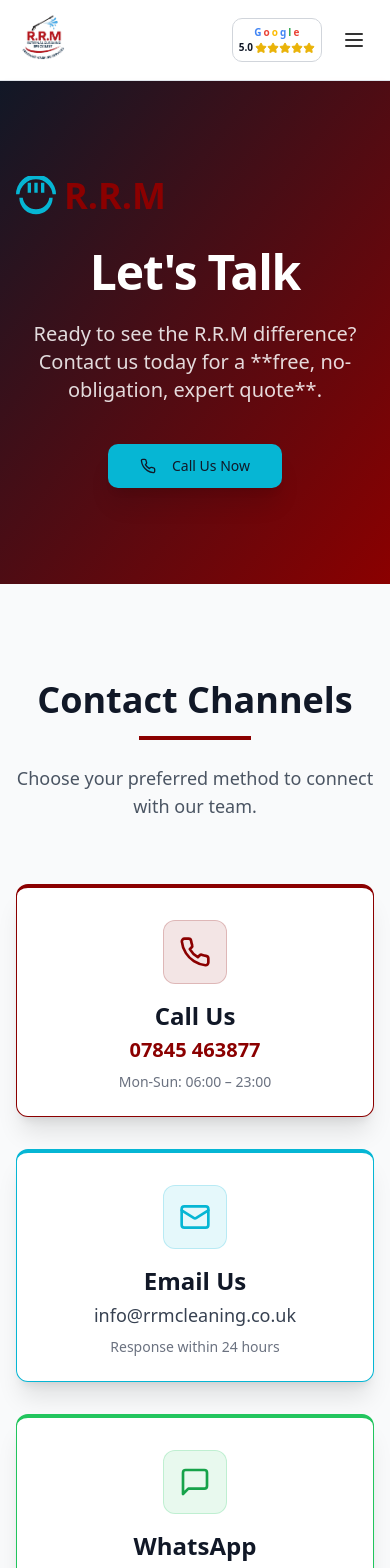
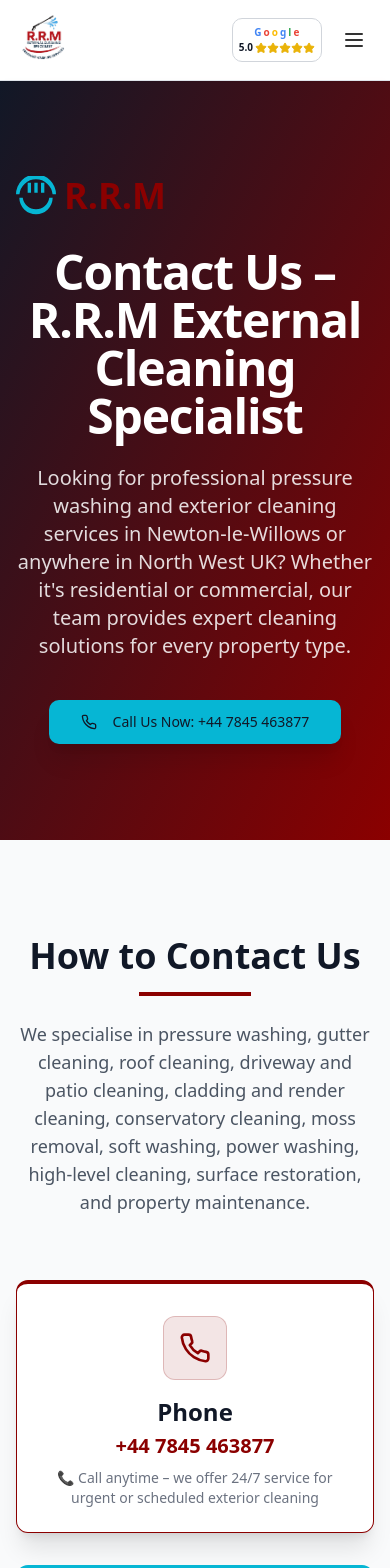
Before and after one commit to AizaNadeem012/RRM, a React (Vite) app: page /contact in a window 390 px wide. Shown: the top 1568 px of the page. Built offline with nearby package versions, Linux system fonts and the light colour scheme.

Commit message:
Update Contact.tsx

```diff
--- a/src/pages/Contact.tsx
+++ b/src/pages/Contact.tsx
@@ -13,7 +13,6 @@ import {
   AccordionItem,
   AccordionTrigger,
 } from "@/components/ui/accordion";
-<link rel="canonical" href="https://www.cflmobilehomeservices.us/contact" />
 import RRMLogo from "@/components/ui/logo";
 
 const Contact = () => {
@@ -37,36 +36,36 @@ const Contact = () => {
 
   const faqs = [
     {
-      question: "How much do your services cost?",
-      answer: "Our prices vary depending on the size and type of job. We offer free, no-obligation quotes. Contact us with details of your project and we'll provide a competitive price tailored to your needs."
+      question: "What properties do you clean?",
+      answer: "We clean residential homes, commercial buildings, offices, warehouses, schools, shops, patios, driveways, conservatories, and all types of properties across North West UK."
     },
     {
-      question: "Do you provide free quotes?",
-      answer: "Yes! All our quotes are completely free with no obligation. We'll visit your property, assess the work required, and provide a detailed written quote."
+      question: "Are your cleaning methods safe?",
+      answer: "Yes. We use soft washing for delicate surfaces and eco-friendly biodegradable detergents that are safe for your family, pets, and the environment."
     },
     {
-      question: "Are you insured?",
-      answer: "Absolutely. We carry full public liability insurance up to £10 million, and all our staff are fully trained and certified. You can have complete peace of mind when we work on your property."
+      question: "How often should properties be cleaned?",
+      answer: "Typically annually, depending on exposure and property type. We can recommend a maintenance schedule based on your specific needs."
     },
     {
-      question: "What areas do you cover?",
-      answer: "We cover all of North West UK including Warrington, Liverpool, Manchester, Wigan, St Helens, Widnes, and surrounding areas. Check our Service Areas page for the complete list."
+      question: "Do you handle urgent requests?",
+      answer: "Yes, we offer 24/7 emergency cleaning across Newton-le-Willows & North West UK for urgent cleaning needs."
     },
     {
-      question: "How long does a typical job take?",
-      answer: "This depends on the service and property size. A standard driveway might take 2-4 hours, while larger projects like complete house exteriors could take a full day. We'll give you an accurate time estimate with your quote."
+      question: "How can I get a quote?",
+      answer: "Call +44 7845 463877, email info@rrmexternalcleaningspecialist.co.uk, or use our online contact form. We provide free, detailed quotes."
     },
     {
-      question: "Do I need to be home during the cleaning?",
-      answer: "Not necessarily. Many of our customers prefer to be out while we work. As long as we have access to water and the areas to be cleaned, we can complete the work in your absence."
+      question: "Do you cover all towns in North West UK?",
+      answer: "Yes, including Newton-le-Willows, Liverpool, Manchester, Warrington, Widnes, St Helens, Wigan, Skelmersdale, and all surrounding areas."
     },
     {
       question: "What payment methods do you accept?",
       answer: "We accept cash, bank transfer, and all major credit/debit cards. Payment is due upon completion of the work unless alternative arrangements have been agreed."
     },
     {
-      question: "Do you offer regular maintenance packages?",
-      answer: "Yes! We offer discounted rates for customers who book regular cleaning services. This is particularly popular for gutter cleaning, commercial properties, and conservatories."
+      question: "Are you insured?",
+      answer: "Absolutely. We carry full public liability insurance and all our staff are fully trained and certified. You can have complete peace of mind when we work on your property."
     },
     {
       question: "What if I'm not satisfied with the work?",
@@ -92,31 +91,31 @@ const Contact = () => {
                 <RRMLogo size="xl" />
               </div>
               <h1 className="text-5xl md:text-6xl lg:text-7xl font-extrabold mb-6 tracking-tight">
-                Let's Talk
+                Contact Us – R.R.M External Cleaning Specialist
               </h1>
               <p className="text-xl md:text-2xl mb-10 opacity-85 max-w-4xl mx-auto font-light">
-                Ready to see the R.R.M difference? Contact us today for a **free, no-obligation, expert quote**.
+                Looking for professional pressure washing and exterior cleaning services in Newton-le-Willows or anywhere in North West UK? Whether it's residential or commercial, our team provides expert cleaning solutions for every property type.
               </p>
               <Button asChild size="lg" className="bg-accent hover:bg-accent/90 shadow-xl text-gray-900">
-                <a href="tel:07845463877">
+                <a href="tel:+447845463877">
                     <Phone className="mr-2 h-5 w-5" />
-                    Call Us Now
+                    Call Us Now: +44 7845 463877
                 </a>
               </Button>
             </div>
           </div>
         </section>
 
-        {/* Section 2: Contact Methods - Elevated Cards */}
+        {/* Section 2: How to Contact Us */}
         <section className="py-24 bg-gray-50">
           <div className="container mx-auto px-4">
             <div className="text-center mb-16">
               <h2 className="text-4xl md:text-5xl font-bold mb-4 text-gray-900">
-                Contact Channels
+                How to Contact Us
               </h2>
               <div className="w-28 h-1 bg-primary mx-auto mb-6"></div>
               <p className="text-lg text-gray-600 max-w-3xl mx-auto">
-                Choose your preferred method to connect with our team.
+                We specialise in pressure washing, gutter cleaning, roof cleaning, driveway and patio cleaning, cladding and render cleaning, conservatory cleaning, moss removal, soft washing, power washing, high-level cleaning, surface restoration, and property maintenance.
               </p>
             </div>
 
@@ -127,11 +126,11 @@ const Contact = () => {
                   <div className="w-16 h-16 bg-primary/10 rounded-xl flex items-center justify-center mx-auto mb-4 border border-primary/20">
                     <Phone className="h-8 w-8 text-primary" />
                   </div>
-                  <h3 className="text-2xl font-bold mb-1 text-gray-900">Call Us</h3>
-                  <a href="tel:07845463877" className="text-xl font-semibold text-primary hover:text-primary/80 transition-colors block">
-                    07845 463877
+                  <h3 className="text-2xl font-bold mb-1 text-gray-900">Phone</h3>
+                  <a href="tel:+447845463877" className="text-xl font-semibold text-primary hover:text-primary/80 transition-colors block">
+                    +44 7845 463877
                   </a>
-                  <p className="text-sm text-gray-500 mt-2">Mon-Sun: 06:00 – 23:00</p>
+                  <p className="text-sm text-gray-500 mt-2">📞 Call anytime – we offer 24/7 service for urgent or scheduled exterior cleaning</p>
                 </CardContent>
               </Card>
 
@@ -141,32 +140,32 @@ const Contact = () => {
                   <div className="w-16 h-16 bg-accent/10 rounded-xl flex items-center justify-center mx-auto mb-4 border border-accent/20">
                     <Mail className="h-8 w-8 text-accent" />
                   </div>
-                  <h3 className="text-2xl font-bold mb-1 text-gray-900">Email Us</h3>
-                  <a href="mailto:info@rrmcleaning.co.uk" className="text-lg text-gray-700 hover:text-primary transition-colors break-all block">
-                    info@rrmcleaning.co.uk
+                  <h3 className="text-2xl font-bold mb-1 text-gray-900">Email</h3>
+                  <a href="mailto:info@rrmexternalcleaningspecialist.co.uk" className="text-lg text-gray-700 hover:text-primary transition-colors break-all block">
+                    info@rrmexternalcleaningspecialist.co.uk
                   </a>
-                  <p className="text-sm text-gray-500 mt-2">Response within 24 hours</p>
+                  <p className="text-sm text-gray-500 mt-2">📧 Send inquiries, service requests, or photos for a personalised quote</p>
                 </CardContent>
               </Card>
 
-              {/* WhatsApp Card */}
+              {/* Website Card */}
               <Card className="shadow-xl transition-transform duration-300 hover:scale-[1.02] border-t-4 border-green-500 bg-white">
                 <CardContent className="pt-8 pb-6 text-center">
                   <div className="w-16 h-16 bg-green-500/10 rounded-xl flex items-center justify-center mx-auto mb-4 border border-green-500/20">
-                    <MessageSquare className="h-8 w-8 text-green-600" />
+                    <MapPin className="h-8 w-8 text-green-600" />
                   </div>
-                  <h3 className="text-2xl font-bold mb-1 text-gray-900">WhatsApp</h3>
-                  <a href="https://wa.me/447845463877" className="text-xl font-semibold text-green-600 hover:text-green-700 transition-colors block">
-                    Quick Chat
-                  </a>
-                  <p className="text-sm text-gray-500 mt-2">Instant messaging support</p>
+                  <h3 className="text-2xl font-bold mb-1 text-gray-900">Office Visit</h3>
+                  <p className="text-lg text-gray-700 font-semibold">
+                    9 Noon Court, Newton-le-Willows, UK
+                  </p>
+                  <p className="text-sm text-gray-500 mt-2">📍 By appointment for consultations, quotes, or detailed cleaning plans</p>
                 </CardContent>
               </Card>
             </div>
           </div>
         </section>
 
-        {/* Section 3: Contact Form & Location Map */}
+        {/* Section 3: Request a Free Quote Form & Video */}
         <section className="py-24 bg-white">
           <div className="container mx-auto px-4">
             <div className="grid lg:grid-cols-2 gap-16 max-w-7xl mx-auto">
@@ -175,11 +174,11 @@ const Contact = () => {
               <div>
                 <div className="text-center mb-10 lg:text-left">
                     <h2 className="text-4xl md:text-5xl font-bold mb-4 text-gray-900">
-                    Request Your Free Quote
+                    Request a Free Quote
                     </h2>
                     <div className="w-28 h-1 bg-accent mx-auto mb-6 lg:mx-0"></div>
                     <p className="text-lg text-gray-600">
-                    Tell us about your property and the service you need. We'll provide a transparent estimate quickly.
+                    We provide detailed, transparent, and fast quotations for all exterior cleaning services. Share your property details, type of cleaning, and preferred schedule, and our team will prepare a tailored plan.
                     </p>
                 </div>
 
@@ -224,7 +223,7 @@ const Contact = () => {
                         <Textarea
                           required
                           rows={4}
-                          placeholder="Tell us about your project details (e.g., size of driveway, building type) *"
+                          placeholder="Tell us about your project details (e.g., size of driveway, building type, preferred schedule) *"
                           value={formData.message}
                           onChange={(e) => setFormData({ ...formData, message: e.target.value })}
                           className="border-gray-300 focus:border-primary"
@@ -239,17 +238,30 @@ const Contact = () => {
                 </Card>
               </div>
 
-              {/* Location Map Placeholder */}
-              <div className="hidden lg:block">
+              {/* Video Showcase */}
+              <div>
+                <div className="text-center mb-10 lg:text-left">
+                    <h2 className="text-4xl md:text-5xl font-bold mb-4 text-gray-900">
+                    See Our Work in Action
+                    </h2>
+                    <div className="w-28 h-1 bg-primary mx-auto mb-6 lg:mx-0"></div>
+                    <p className="text-lg text-gray-600">
+                    Watch our professional cleaning services transforming properties across the North West UK.
+                    </p>
+                </div>
                 <Card className="shadow-2xl border-0 h-full">
-                    <CardHeader className="text-center pt-6 pb-2">
-                        <CardTitle className="text-2xl text-gray-900">Our Base Location</CardTitle>
-                        <CardDescription>Newton-le-Willows, UK</CardDescription>
-                    </CardHeader>
                     <CardContent className="p-0">
-                        {/* This placeholder represents where a Google Map iframe/component would go */}
-                        <div className="aspect-video bg-gray-200 rounded-b-lg flex items-center justify-center text-gray-500 border-t border-gray-300">
-                            [Interactive Map Placeholder Here] 🗺️
+                        <div className="aspect-video bg-gray-900 rounded-lg overflow-hidden">
+                            <iframe
+                              width="100%"
+                              height="100%"
+                              src="https://www.youtube.com/embed/t8QfsOEQrgM"
+                              title="R.R.M External Cleaning Specialist"
+                              frameBorder="0"
+                              allow="accelerometer; autoplay; clipboard-write; encrypted-media; gyroscope; picture-in-picture"
+                              allowFullScreen
+                              className="w-full h-full"
+                            ></iframe>
                         </div>
                     </CardContent>
                 </Card>
@@ -258,7 +270,44 @@ const Contact = () => {
           </div>
         </section>
 
-        {/* Section 4: FAQ - Accordion Enhancement */}
+        {/* Section 4: All Services Covered */}
+        <section className="py-24 bg-white">
+          <div className="container mx-auto px-4">
+            <div className="text-center mb-16">
+              <h2 className="text-4xl md:text-5xl font-bold mb-4 text-gray-900">
+                All Services Covered
+              </h2>
+              <div className="w-28 h-1 bg-primary mx-auto mb-6"></div>
+              <p className="text-lg text-gray-600 max-w-3xl mx-auto">
+                Comprehensive exterior cleaning solutions for every property type
+              </p>
+            </div>
+
+            <div className="grid md:grid-cols-2 lg:grid-cols-3 gap-8 max-w-6xl mx-auto">
+              {[
+                { title: "Pressure Washing", desc: "Driveways, patios, decking, paths, external walls" },
+                { title: "Roof Cleaning", desc: "Tile, slate, moss and algae removal" },
+                { title: "Gutter Cleaning & Maintenance", desc: "Full gutter clearance and debris disposal" },
+                { title: "Driveway & Patio Cleaning", desc: "Soft washing, power washing, surface protection" },
+                { title: "Cladding & Render Cleaning", desc: "Moss, algae, and dirt removal" },
+                { title: "Conservatory & Glass Cleaning", desc: "Roof, panels, and frames" },
+                { title: "Commercial Exterior Cleaning", desc: "Shops, offices, warehouses, public spaces" },
+                { title: "Moss Removal & High-Level Cleaning", desc: "Roofs, facades, gutter edges, chimneys" },
+                { title: "Soft Washing & Eco-Friendly Cleaning", desc: "Low-pressure methods with biodegradable detergents" },
+                { title: "Surface Restoration", desc: "Stone, brick, concrete, paving restoration and protection" },
+              ].map((service, index) => (
+                <Card key={index} className="hover:shadow-xl transition-all duration-300 border-t-4 border-primary/50 bg-white">
+                  <CardContent className="p-6">
+                    <h3 className="text-xl font-bold mb-2 text-gray-900">{service.title}</h3>
+                    <p className="text-gray-600">{service.desc}</p>
+                  </CardContent>
+                </Card>
+              ))}
+            </div>
+          </div>
+        </section>
+
+        {/* Section 5: FAQ - Accordion Enhancement */}
         <section className="py-24 bg-gray-50">
           <div className="container mx-auto px-4">
             <div className="text-center mb-12">
@@ -291,7 +340,7 @@ const Contact = () => {
           </div>
         </section>
 
-        {/* Section 5: Service Areas - Visual Clarity */}
+        {/* Section 6: Service Areas - Visual Clarity */}
         <section className="py-24 bg-white">
           <div className="container mx-auto px-4">
             <div className="text-center mb-16">
@@ -305,7 +354,12 @@ const Contact = () => {
             </div>
 
             <div className="grid grid-cols-2 md:grid-cols-4 lg:grid-cols-6 gap-4 max-w-6xl mx-auto">
-              {["Newton-le-Willows", "Warrington", "Liverpool", "Manchester", "Wigan", "St Helens", "Widnes", "Leigh", "Lymm", "Prescot", "Ormskirk", "Rainhill"].map((area) => (
+              {[
+                "Newton-le-Willows", "Liverpool", "Manchester", "Warrington", "Widnes", "Huyton",
+                "Golborne", "Skelmersdale", "Wigan", "Ormskirk", "Lymm", "Leigh",
+                "Stockport", "St Helens", "Haydock", "Rainhill", "Eccleston", "Bold",
+                "Penketh", "Prescot", "Moss Bank", "Lowton", "Winwick", "Culcheth"
+              ].map((area) => (
                 <div key={area} className="flex items-center justify-center bg-white border border-gray-200 rounded-lg p-4 shadow-md hover:shadow-lg transition-shadow duration-300 group">
                   <MapPin className="h-4 w-4 text-primary mr-2 flex-shrink-0 group-hover:text-accent transition-colors" />
                   <div className="font-medium text-sm text-gray-700 group-hover:text-gray-900">{area}</div>
@@ -322,16 +376,16 @@ const Contact = () => {
           </div>
         </section>
 
-        {/* Section 6: Why Choose R.R.M - Re-styled Features */}
+        {/* Section 7: Why Choose R.R.M - Re-styled Features */}
         <section className="py-24 bg-gray-50">
           <div className="container mx-auto px-4">
             <div className="text-center mb-16">
               <h2 className="text-4xl md:text-5xl font-bold mb-4 text-gray-900">
-                The R.R.M Commitment
+                Why Choose R.R.M External Cleaning Specialist?
               </h2>
               <div className="w-28 h-1 bg-accent mx-auto mb-6"></div>
               <p className="text-lg text-gray-600 max-w-3xl mx-auto">
-                Quality, Trust, and Results—guaranteed.
+                Quality, Trust, and Results—guaranteed with 9+ years of hands-on local experience.
               </p>
             </div>
 
@@ -339,8 +393,8 @@ const Contact = () => {
               {[
                 {
                   icon: Award,
-                  title: "Proven Track Record",
-                  description: "Years of experience ensures we tackle the toughest grime with confidence and expertise."
+                  title: "9+ Years of Experience",
+                  description: "Proven track record with hands-on local experience in Newton-le-Willows and across the North West UK."
                 },
                 {
                   icon: Leaf, // Using Leaf icon here
@@ -349,8 +403,8 @@ const Contact = () => {
                 },
                 {
                   icon: Shield,
-                  title: "Fully Insured & Certified",
-                  description: "Complete peace of mind with full public liability insurance and certified professionals."
+                  title: "Fully Insured & Professional",
+                  description: "Fully trained, insured, and professional cleaning team. Complete peace of mind with certified professionals."
                 },
                 {
                   icon: Target,
@@ -359,13 +413,13 @@ const Contact = () => {
                 },
                 {
                   icon: Zap,
-                  title: "High-Tech Equipment",
-                  description: "Utilizing the latest pressure washing and soft washing tech for unmatched cleaning power."
+                  title: "Safe, Efficient & Reliable",
+                  description: "24/7 service availability with latest pressure washing and soft washing technology for optimal results."
                 },
                 {
                   icon: Heart,
-                  title: "Customer Obsessed",
-                  description: "We don't finish until you are 100% satisfied—your happiness is our ultimate goal."
+                  title: "Trustworthy & Transparent",
+                  description: "Transparent pricing with no hidden charges. We don't finish until you are 100% satisfied."
                 }
               ].map((item, index) => {
                 const Icon = item.icon;
```
